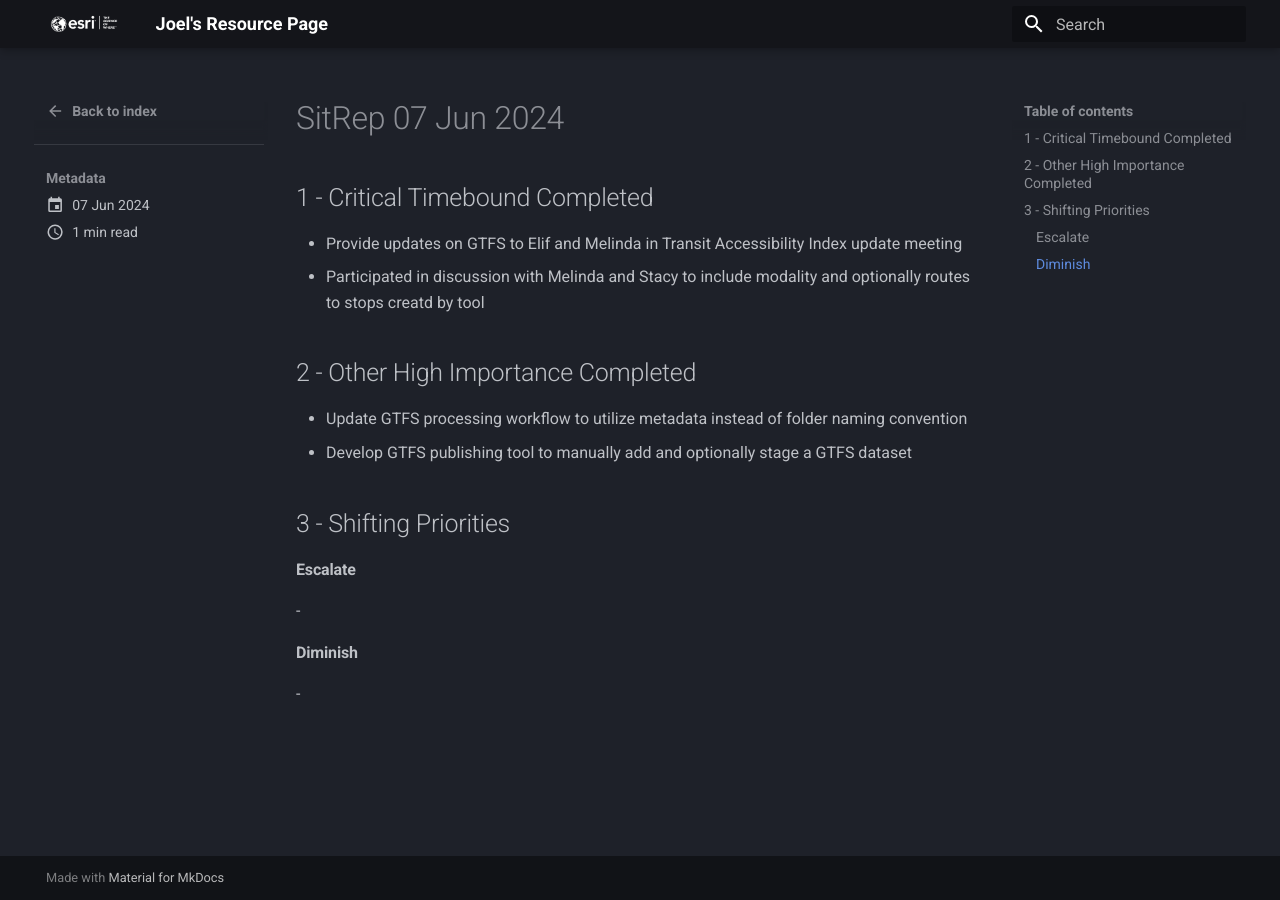
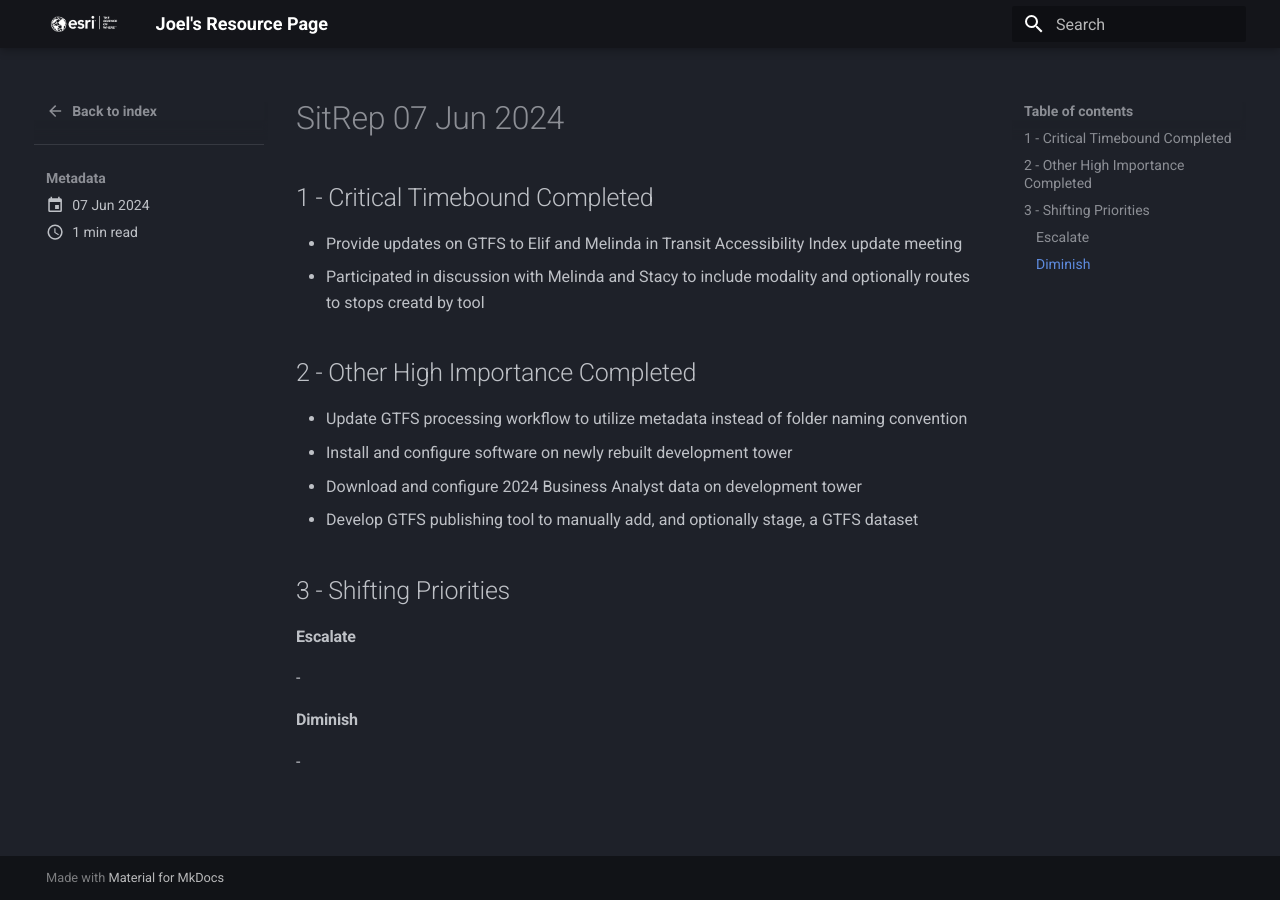
Before and after one commit to knu2xs/esri-resource-page, an MkDocs documentation site: the page built from docs/sitreps/posts/sitrep_20240607.md, in a window 1280 px wide. Built offline with MkDocs 1.6.1 and Material for MkDocs 9.7.7, drawn with Linux system fonts in a browser that asks for light colours.

Commit message:
update sitreps

```diff
--- a/docs/sitreps/posts/sitrep_20240607.md
+++ b/docs/sitreps/posts/sitrep_20240607.md
@@ -12,7 +12,9 @@ date: 2024-06-07
 ## 2 - Other High Importance Completed
 
 - Update GTFS processing workflow to utilize metadata instead of folder naming convention
-- Develop GTFS publishing tool to manually add and optionally stage a GTFS dataset
+- Install and configure software on newly rebuilt development tower
+- Download and configure 2024 Business Analyst data on development tower
+- Develop GTFS publishing tool to manually add, and optionally stage, a GTFS dataset
 
 ## 3 - Shifting Priorities
 
```
